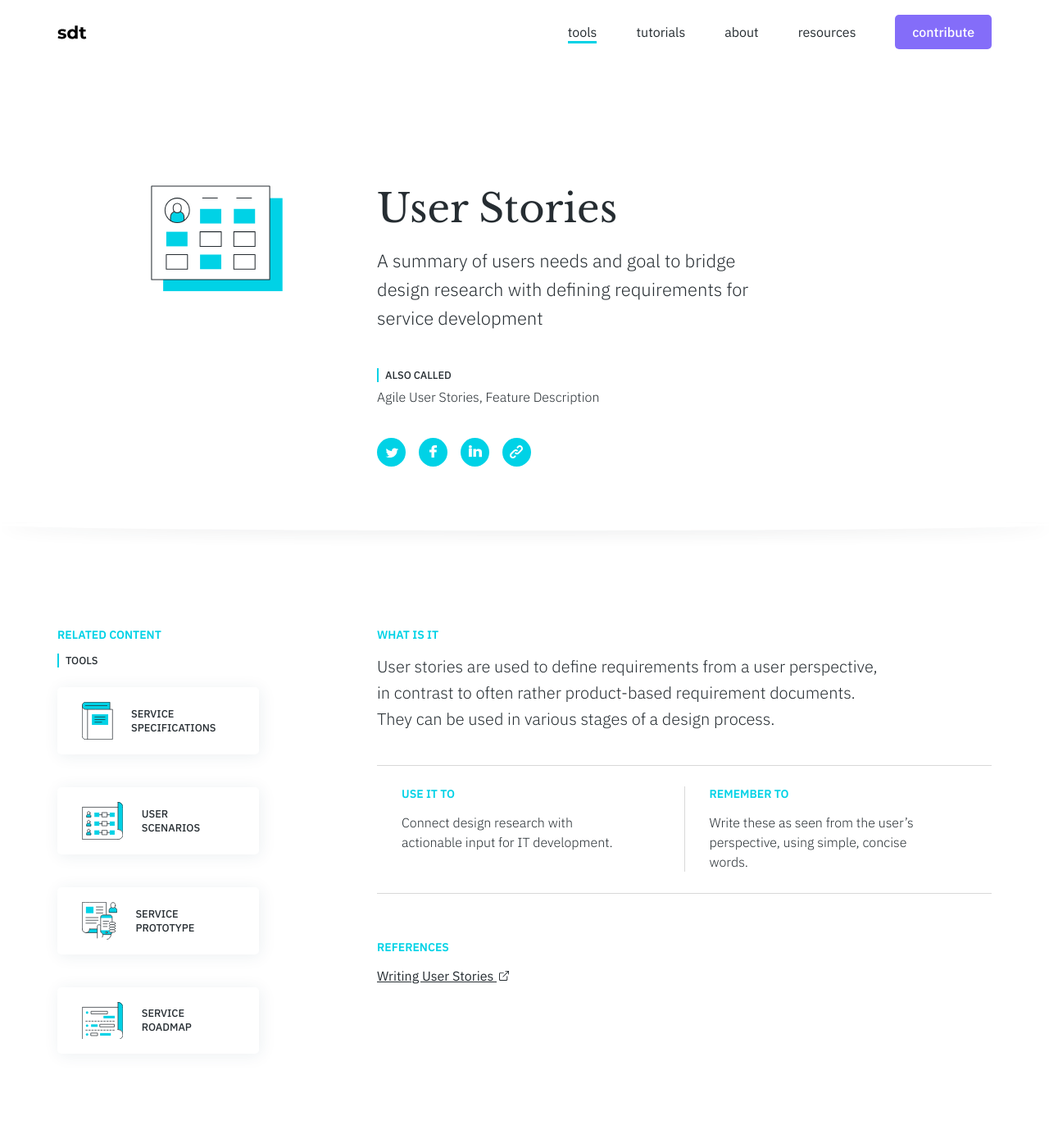
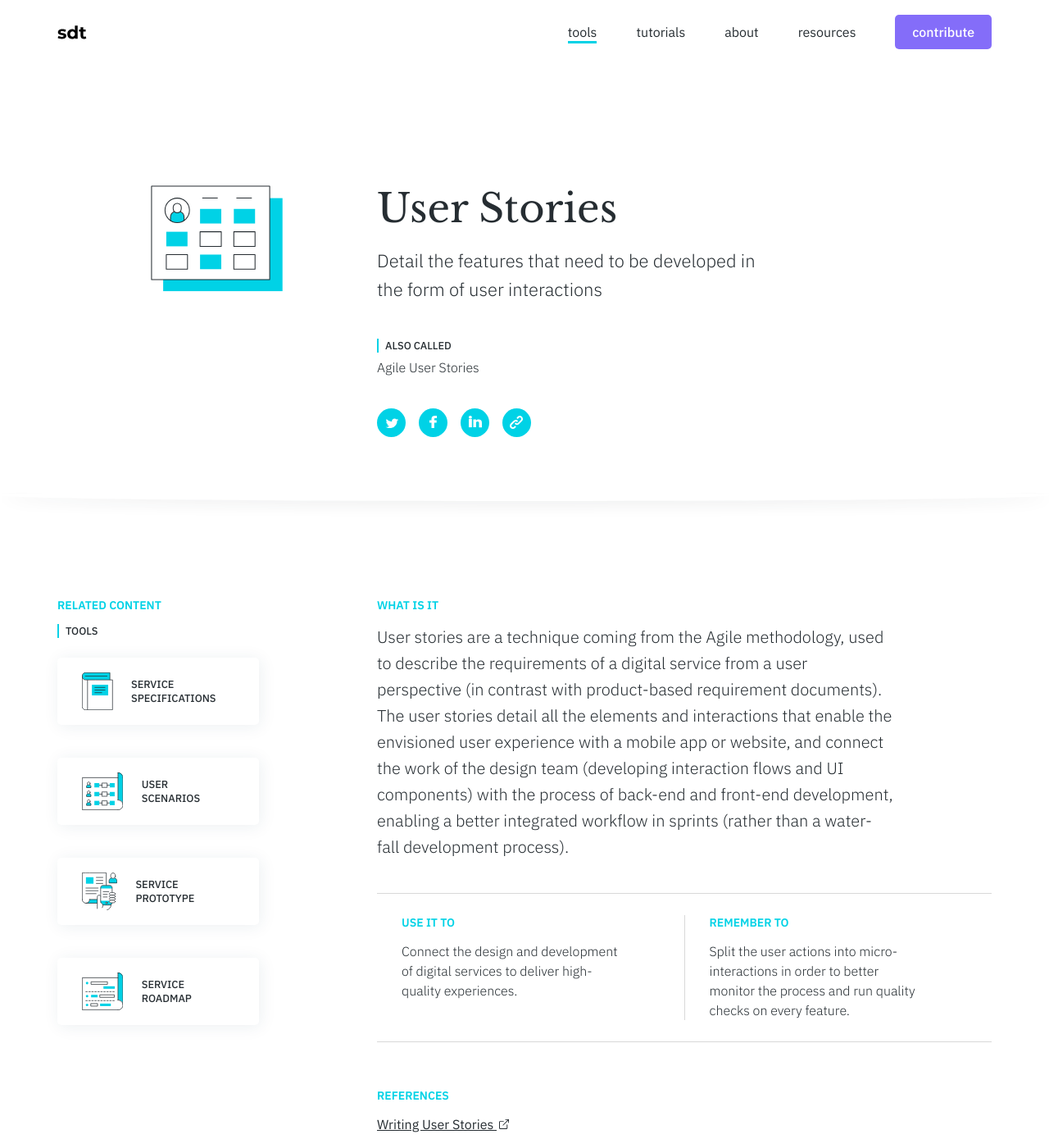
Before and after one commit to service-design-tools/sdt-website, a Jekyll site: the page built from _tools/user-stories.md, in a window 1280 px wide and 1400 px high. Shown: the whole window at 82% size. Built offline with Jekyll 4.4.1, drawn with Linux system fonts in a browser that asks for light colours.

Commit message:
Update tool “user-stories”

```diff
--- a/_tools/user-stories.md
+++ b/_tools/user-stories.md
@@ -1,20 +1,18 @@
 ---
 title: User Stories
-subtitle: >-
-  A summary of users needs and goal to bridge design research with defining
-  requirements for service development
+subtitle: Detail the features that need to be developed in the form of user interactions
 properties:
   how:
     - Text
-    - Narratives
   what:
     - Offering
+    - Experience
   when:
     - Implementation
+    - Prototyping
   who:
     - Experts
-    - Stakeholders
-synonyms: 'Agile User Stories, Feature Description'
+synonyms: Agile User Stories
 icon: >+
   <svg version="1.1" xmlns="http://www.w3.org/2000/svg" x="0px" y="0px"
   viewBox="0 0 157.3 126.5" xml:space="preserve">
@@ -49,11 +47,15 @@ related:
     - User Scenarios
     - Service Prototype
     - Service Roadmap
-use: Connect design research with actionable input for IT development.
-reminder: 'Write these as seen from the user’s perspective, using simple, concise words.'
+use: >-
+  Connect the design and development of digital services to deliver high-quality
+  experiences.
+reminder: >-
+  Split the user actions into micro-interactions in order to better monitor the
+  process and run quality checks on every feature.
 template: {}
 references:
   - link: 'https://www.thisisservicedesigndoing.com/methods/writing-user-stories'
     name: Writing User Stories
 ---
-User stories are used to define requirements from a user perspective, in contrast to often rather product-based requirement documents. They can be used in various stages of a design process.
+User stories are a technique coming from the Agile methodology, used to describe the requirements of a digital service from a user perspective (in contrast with product-based requirement documents). The user stories detail all the elements and interactions that enable the envisioned user experience with a mobile app or website, and connect the work of the design team (developing interaction flows and UI components) with the process of back-end and front-end development, enabling a better integrated workflow in sprints (rather than a water-fall development process).
```
